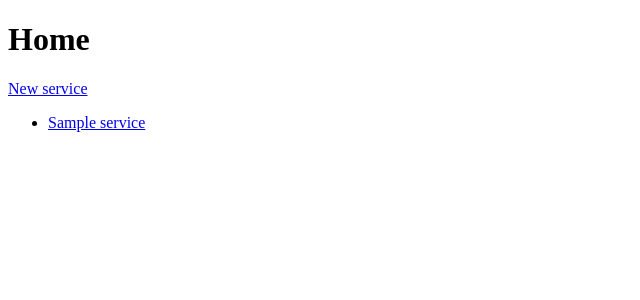
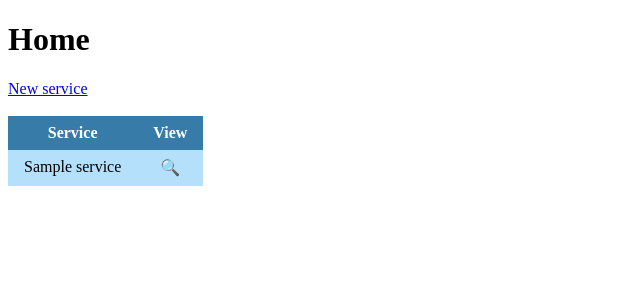
Before and after one commit to guidanoli/boletos-flask, a Flask app: template app/templates/home.html in a window 1280 px wide. Shown: the top 300 px of the page, without its empty margins (0-640 px from the left). Run offline with Flask 3, Linux system fonts and the light colour scheme; the template is opened without the code that fills it: most values are stand-ins (such as "Sample title", 1, 10 or a date in 2020).

Commit message:
feat: render list of services as table

```diff
--- a/app/templates/home.html
+++ b/app/templates/home.html
@@ -5,10 +5,18 @@
 {% block header %}{% block title %}Home{% endblock %}{% endblock %}
 
 {% block body %}
-<a href="{{ url_for('service.new') }}">New service</a>
-<ul>
+<a href="{{ url_for('service.new') }}">New service</a><br/>
+<br/>
+<table>
+    <tr>
+        <th>Service</th>
+        <th>View</th>
+    </tr>
     {% for service in services %}
-    <li><a href="{{ url_for('service.index', service_id=service.service_id) }}">{{ service.name }}</a></li>
+    <tr>
+        <td>{{ service.name }}</td>
+        <td><a href="{{ url_for('service.index', service_id=service.service_id) }}" style="text-decoration: none">🔍</a></td>
+    </tr>
     {% endfor %}
-<ul>
+</table>
 {% endblock %}
```
